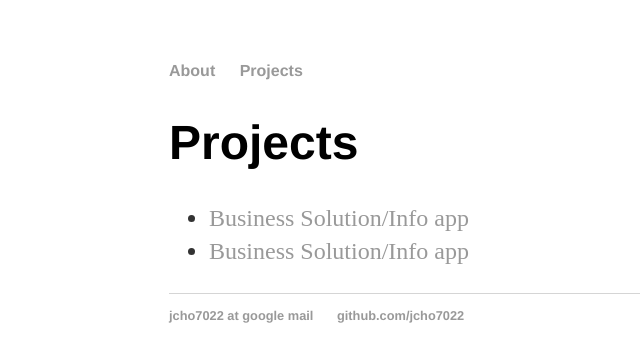
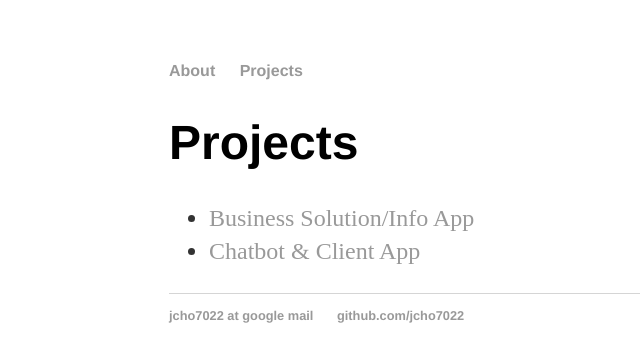
Before and after one commit to jcho7022/jcho7022.github.io, a Jekyll site: the page built from projects/index.html, in a window 1280 px wide. Shown: the top 362 px of the page, without its empty margins (23-663 px from the left). Built offline with Jekyll 4.4.1, drawn with Linux system fonts in a browser that asks for light colours.

Commit message:
Update index.html

```diff
--- a/projects/index.html
+++ b/projects/index.html
@@ -5,6 +5,6 @@ title: Projects
 <h1>{{ page.title }}</h1>
 <ul class="projects">
 
-  <li> <a href="https://jcho7022.github.io/projects/" title="Business Solution/Info App">Business Solution/Info app</a></li>
-  <li> <a href="https://jcho7022.github.io/projects/" title="Chatbot & Client App">Business Solution/Info app</a></li>
+  <li> <a href="https://jcho7022.github.io/projects/" title="Business Solution/Info App">Business Solution/Info App</a></li>
+  <li> <a href="https://jcho7022.github.io/projects/" title="Chatbot & Client App">Chatbot & Client App</a></li>
 </ul>
```
